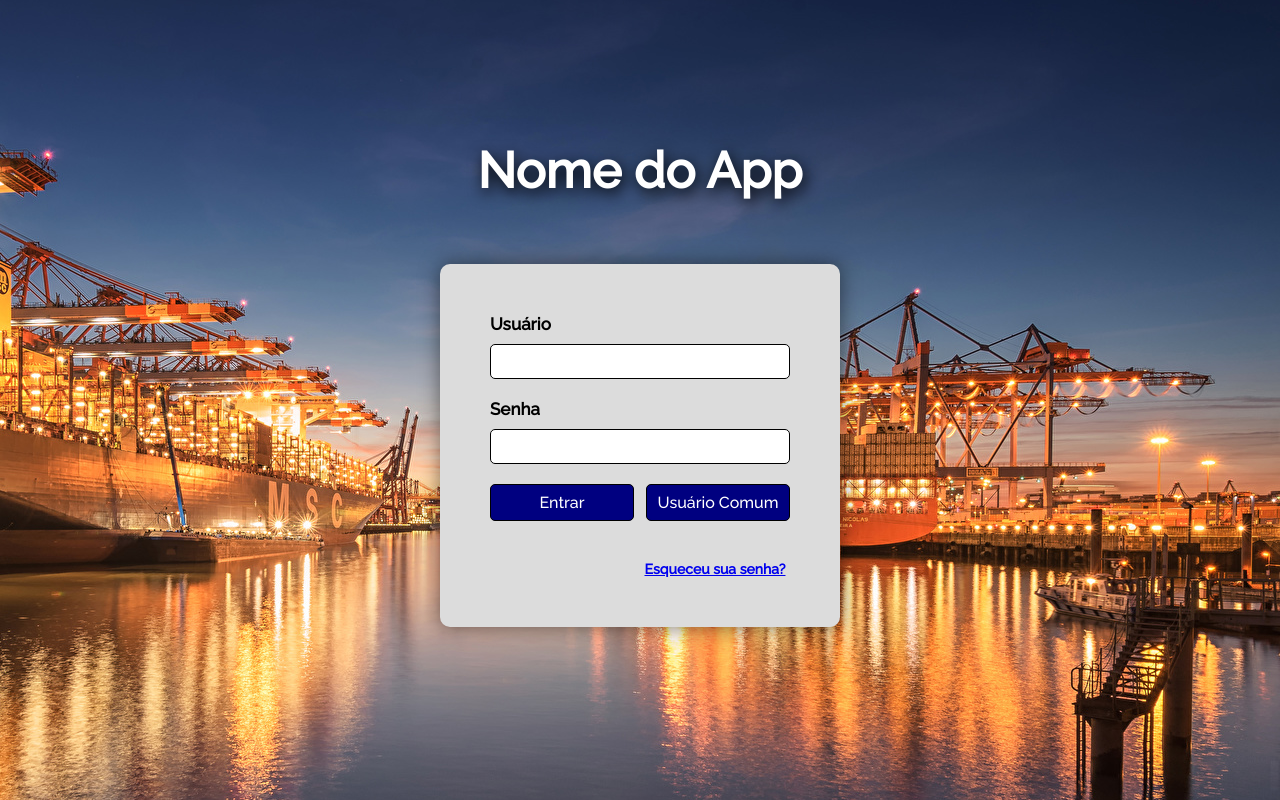
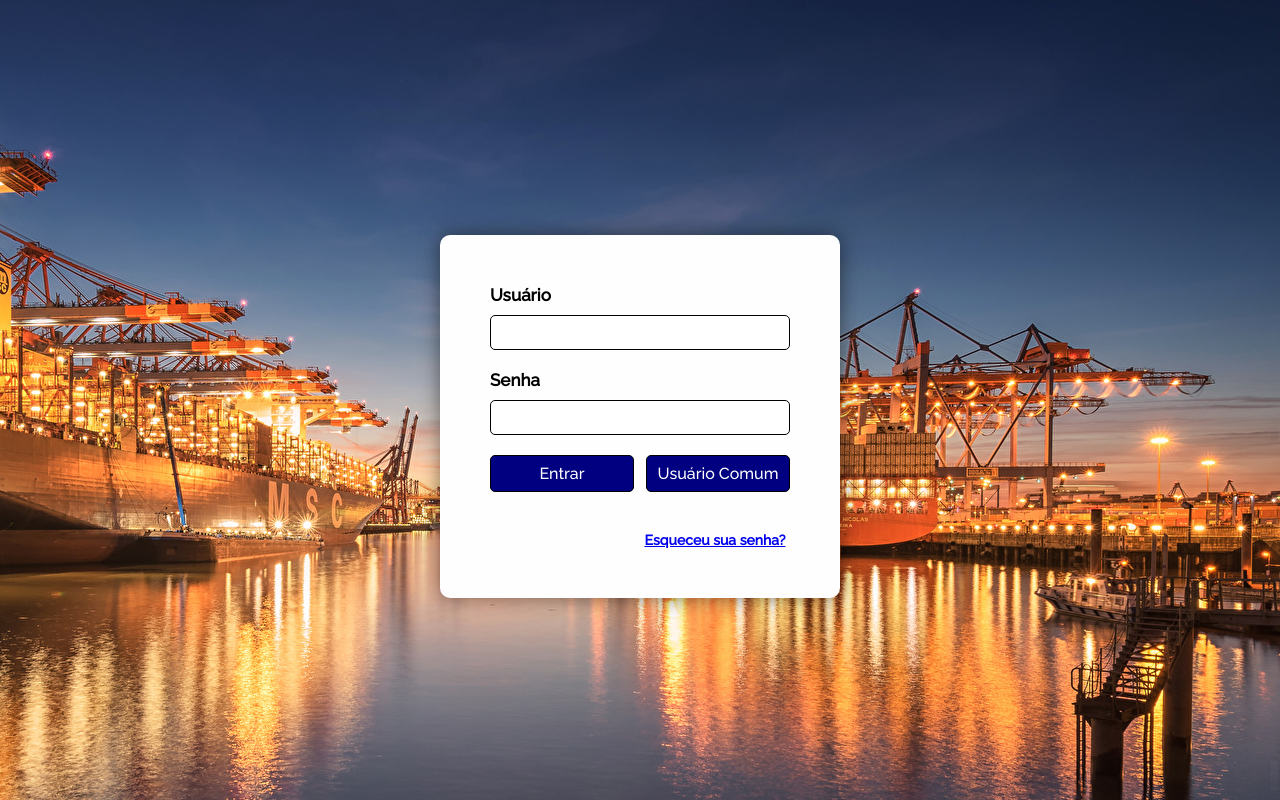
Before and after one commit to adrianmedeiros00/moorships, a React (Create React App) app: page /signin in a window 1280 px wide. Built offline with nearby package versions, Linux system fonts and the light colour scheme.

Commit message:
Adding routing Home -> SignIn

```diff
--- a/package.json
+++ b/package.json
@@ -9,6 +9,7 @@
     "polished": "^4.1.1",
     "react": "^17.0.1",
     "react-dom": "^17.0.1",
+    "react-router-dom": "^5.2.0",
     "react-scripts": "4.0.3",
     "react-switch": "^6.0.0",
     "styled-components": "^5.2.1",
--- a/src/App.js
+++ b/src/App.js
@@ -1,12 +1,13 @@
 import React from "react";
 import GlobalStyle from "./styles/global";
-import SignIn from "./pages/SignIn/";
+
+import Routes from "./routes";
 
 const App = () => {
   return (
     <>
       <GlobalStyle />
-      <SignIn title="Nome do App" />
+      <Routes title="Nome do App" />
     </>
   );
 };
--- /dev/null
+++ b/src/assets/constants/Colors.js
@@ -0,0 +1,3 @@
+export const Colors = {
+  primaryColor: "#fefefe",
+};
--- a/src/components/SignInContainer/styles.js
+++ b/src/components/SignInContainer/styles.js
@@ -1,11 +1,12 @@
 import styled from "styled-components";
+import { Colors } from "../../assets/constants/Colors";
 
 export const Container = styled.div`
   color: black;
   width: 100%;
   max-width: 400px;
   padding: 50px;
-  background-color: #dcdcdc;
+  background-color: ${Colors.primaryColor};
   border-radius: 10px;
   box-shadow: 0 0 20px 0 rgba(0, 0, 0, 0.5);
   font-size: 17px;
--- /dev/null
+++ b/src/pages/Home/index.jsx
@@ -0,0 +1,7 @@
+import React from "react";
+
+const Home = () => {
+  return <div>OI</div>;
+};
+
+export default Home;
--- /dev/null
+++ b/src/routes.jsx
@@ -0,0 +1,15 @@
+import React from "react";
+import { BrowserRouter, Route } from "react-router-dom";
+import Home from "./pages/Home";
+import SignIn from "./pages/SignIn";
+
+const Routes = () => {
+  return (
+    <BrowserRouter>
+      <Route path="/" exact component={Home} />
+      <Route path="/signin" component={SignIn} />
+    </BrowserRouter>
+  );
+};
+
+export default Routes;
--- a/src/styles/global.js
+++ b/src/styles/global.js
@@ -13,7 +13,7 @@ export default createGlobalStyle`
 
     body{
         font-size: 14px;
-        color: #F5F5F5;
+        color: #e2e;
         height: 100%;
     }
 `;
```
Also changed, not shown: src/pages/Home/styles.js (added), 1 other file (tests, documents, lock files or other folders).
